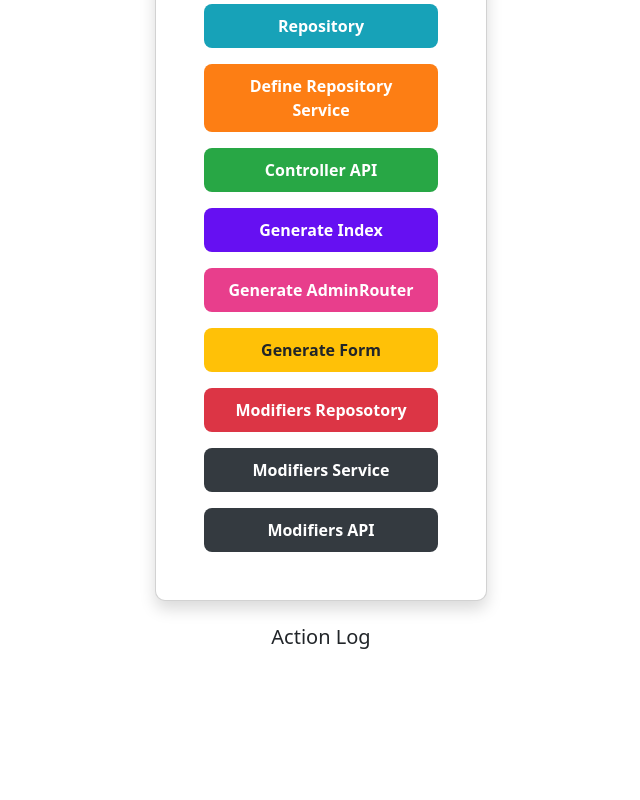
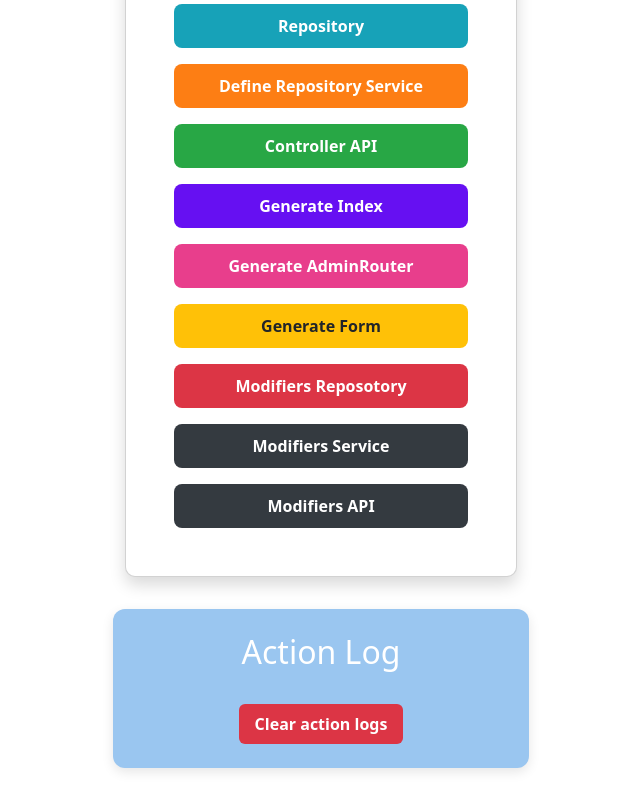
Before and after one commit to khannps39199/ToolGen, a Vue app in the folder ToolGenerateFrontEnd-VUE/: page / in a window 1280 px wide. Shown: the part 988-1788 px from the top of the page, without its empty margins (319-959 px from the left). Before the commit the page ends 1685 px from the top, so only its background shows below. Built offline with nearby package versions, Linux system fonts and the light colour scheme; the HTML template or start-up script is replaced by a standard one.

Commit message:
Update FELayout.vue

```diff
--- a/ToolGenerateFrontEnd-VUE/src/components/layout/FELayout.vue
+++ b/ToolGenerateFrontEnd-VUE/src/components/layout/FELayout.vue
@@ -86,13 +86,16 @@
                         </div>
                     </div>
                 </div>
-                <div class="col-xxl-4 col-xl-8 col-lg-10 col-md-12 mt-4">
-                    <h5>Action Log</h5>
+                <div class="action-holder col-xxl-4 col-xl-8 col-lg-10 col-md-12 ">
+                    <div class="text-holder">
+                        <h2>Action Log</h2>
+                    </div>
                     <ul class="list-group">
                         <li v-for="(log, index) in logActionList" :key="index" class="list-group-item">
                             {{ log }}
                         </li>
                     </ul>
+                    <button @click="clearLogs">Clear action logs</button>
                 </div>
             </div>
         </div>
@@ -114,6 +117,9 @@ const isConnected = ref(false);
 const listDB = ref([])
 const listtBL = ref([])
 const logActionList = ref([])
+function clearLogs() {
+    logActionList.value = [];
+}
 async function handleConnect() {
     listDB.value = await GenService.setConnect(model)
     logActionList.value.push("Connected to database: " + model.dbName);
@@ -215,9 +221,14 @@ button[type="submit"] {
     padding: 10px;
 }
 
+.text-holder {
+    text-align: center;
+}
+
+
 .grid {
     display: grid;
-    grid-template-columns: repeat(auto-fit, minmax(150px, 1fr));
+    grid-template-columns: repeat(auto-fit, minmax(200px, 1fr));
     gap: 1rem;
 }
 
@@ -229,6 +240,59 @@ button[type="submit"] {
     border-radius: 8px;
     cursor: pointer;
     transition: transform 0.2s ease, box-shadow 0.2s ease;
+}
+
+/* .action-holder {
+    background-color: #f8f9fa;
+border-radius: 10px;
+box-shadow: 0 4px 12px rgba(0, 0, 0, 0.1);
+}
+
+*/
+.action-holder {
+    color: white;
+    font-style: bold;
+    background-color: #9ac6f0;
+    /* Light background */
+    padding: 1.5rem;
+    border-radius: 12px;
+    box-shadow: 0 4px 12px rgba(0, 0, 0, 0.1);
+    margin-top: 2rem;
+}
+
+.list-group {
+    max-height: 300px;
+    overflow-y: auto;
+    font-family: monospace;
+    font-size: 0.95rem;
+    border-radius: 8px;
+    margin-bottom: 1rem;
+}
+
+.list-group-item {
+    background-color: #ffffff;
+    border: 1px solid #dee2e6;
+    transition: background-color 0.2s ease;
+}
+
+.list-group-item:hover {
+    background-color: #f1f3f5;
+}
+
+.action-holder button {
+    background-color: #dc3545;
+    color: white;
+    border: none;
+    padding: 8px 16px;
+    font-weight: bold;
+    border-radius: 6px;
+    cursor: pointer;
+    transition: background-color 0.2s ease, transform 0.2s ease;
+}
+
+.action-holder button:hover {
+    background-color: #c82333;
+    transform: scale(1.05);
 }
 
 ul.list-group {
```
